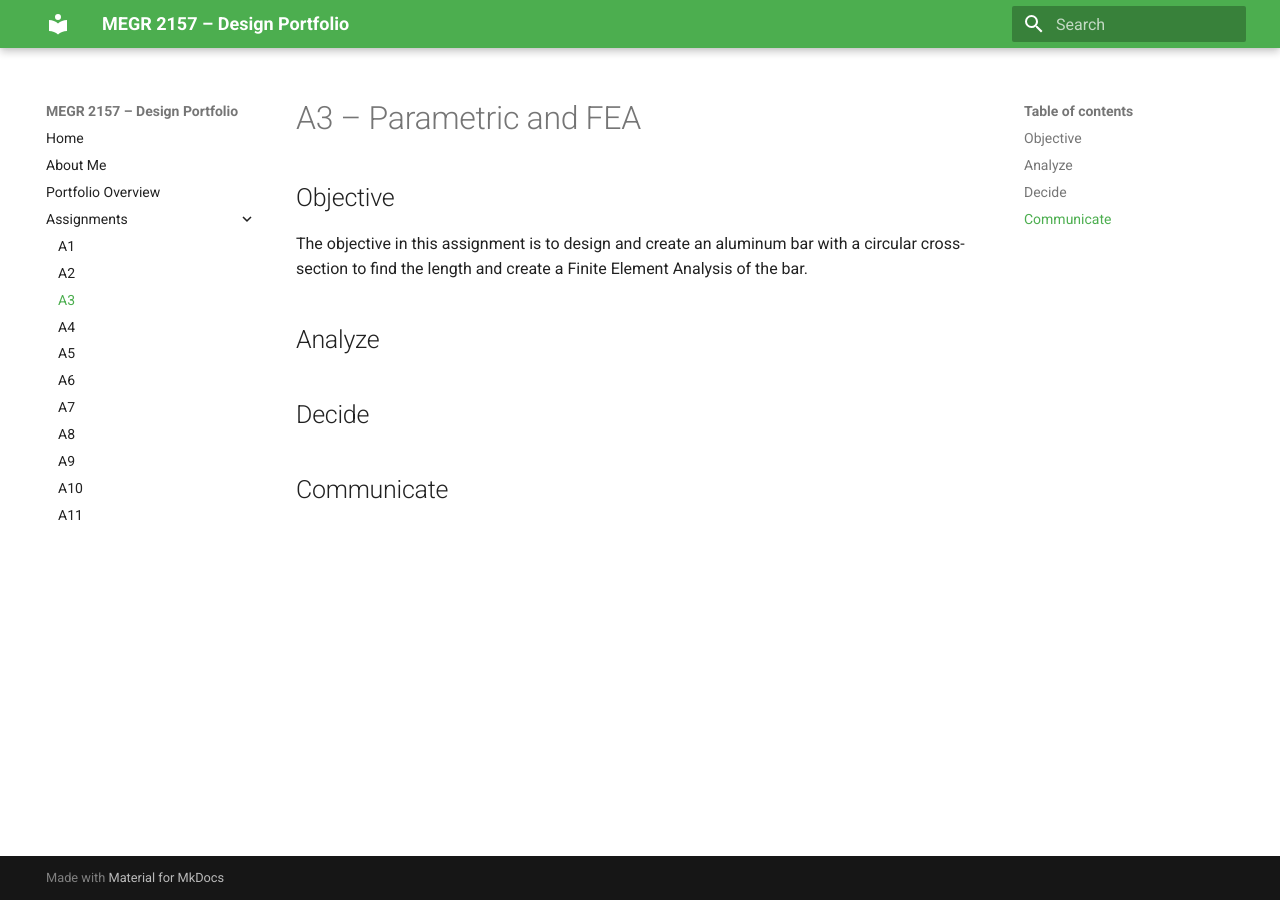
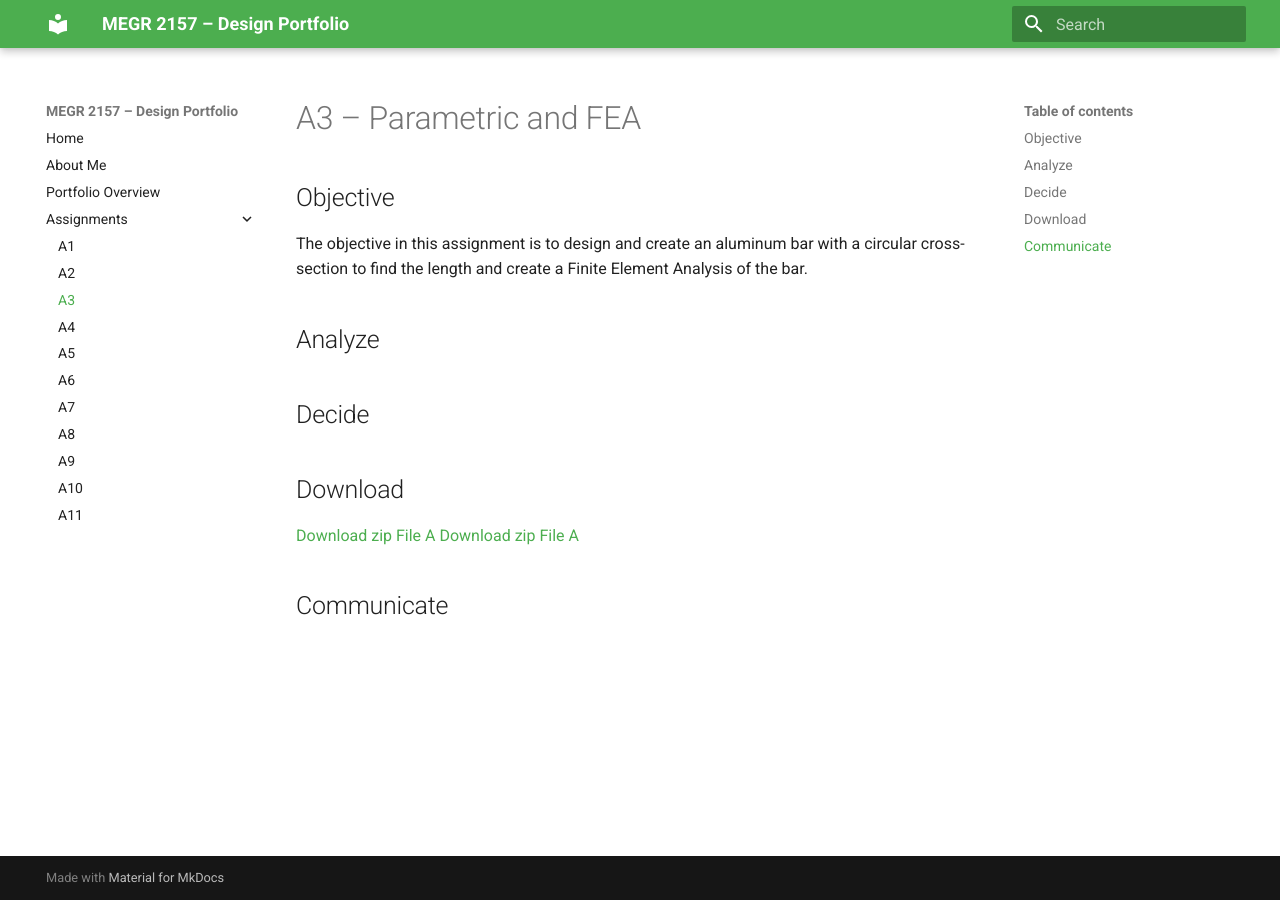
Before and after one commit to AntGo36/design-projects-portfolio, an MkDocs documentation site: the page built from docs/assignments/A03/index.md, in a window 1280 px wide. Built offline with MkDocs 1.6.1 and Material for MkDocs 9.7.7, drawn with Linux system fonts in a browser that asks for light colours.

Commit message:
download_1

```diff
--- a/docs/assignments/A03/index.md
+++ b/docs/assignments/A03/index.md
@@ -8,5 +8,7 @@
 
 ## Decide
 
-
+## Download
+ <a href="2157_A3_SLDPT.zip.001" download>Download zip File A</a>
+ <a href="2157_A3_SLDPT.zip.002" download>Download zip File A</a>
 ## Communicate
```
